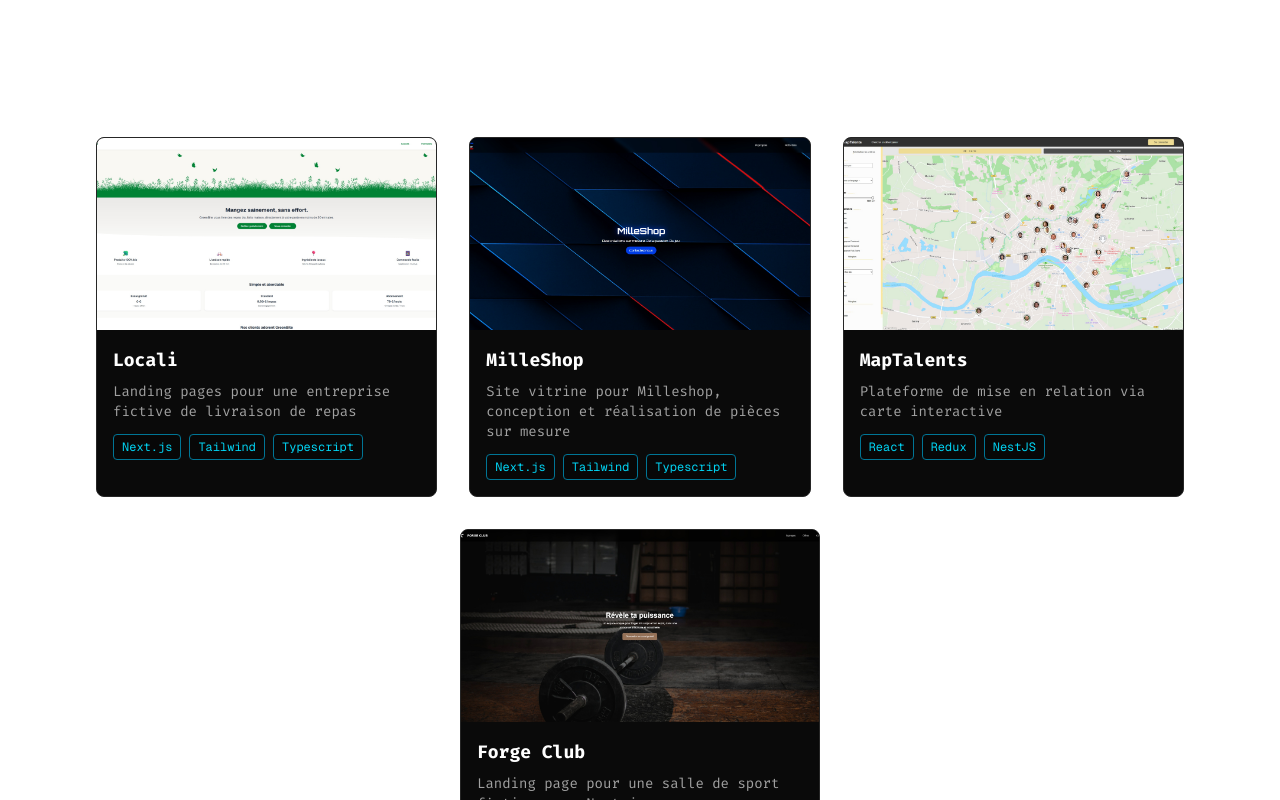
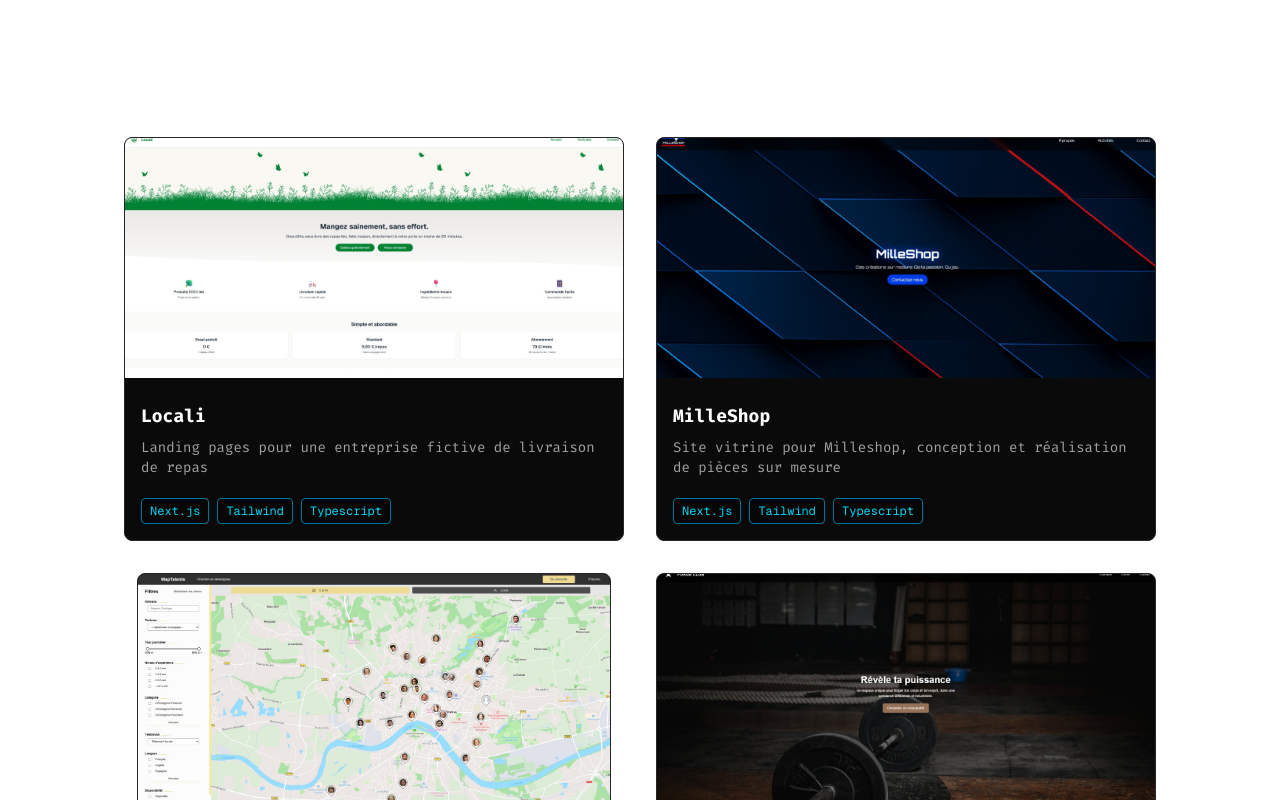
Before and after one commit to AdrienLagache/adrienlagache.github.io, a Next.js app: page / in a window 1280 px wide. Shown: the part 860-1660 px from the top of the page. Built offline with nearby package versions, Linux system fonts and the light colour scheme.

Commit message:
fix cards size

```diff
--- a/src/components/ProjectCard.tsx
+++ b/src/components/ProjectCard.tsx
@@ -1,3 +1,5 @@
+import Link from "next/link"
+
 interface ProjectCardProps {
     title: string
     image: string
@@ -14,7 +16,7 @@ interface ProjectCardProps {
     link,
   }: ProjectCardProps) {
     return (
-      <a
+      <Link
         href={link}
         target="_blank"
         rel="noopener noreferrer"
@@ -23,11 +25,11 @@ interface ProjectCardProps {
         <img
           src={image}
           alt={title}
-          className="w-full h-48 object-cover group-hover:opacity-90 transition"
+          className="w-full h-60 object-cover group-hover:opacity-90 transition"
         />
         <div className="p-4">
-          <h3 className="text-white text-lg font-semibold mb-2">{title}</h3>
-          <p className="text-sm text-neutral-400 mb-3">{description}</p>
+          <h3 className="text-white text-lg font-semibold my-2">{title}</h3>
+          <p className="text-sm text-neutral-400 mb-3 h-12">{description}</p>
           <ul className="flex flex-wrap gap-2 text-xs text-cyan-400 font-mono">
             {techs.map((tech, i) => (
               <li key={i} className="bg-black/30 px-2 py-1 rounded border border-cyan-700">
@@ -36,6 +38,6 @@ interface ProjectCardProps {
             ))}
           </ul>
         </div>
-      </a>
+      </Link>
     )
   }
--- a/src/components/ProjectsSection.tsx
+++ b/src/components/ProjectsSection.tsx
@@ -41,7 +41,7 @@ export default function ProjectsSection() {
         {projects.map((project, index) => (
           <div
             key={index}
-            className="flex justify-center basis-[320px] max-w-[360px] grow"
+            className="flex justify-center basis-[400px] max-w-[500px] grow"
           >
             <ProjectCard {...project} />
           </div>
```
